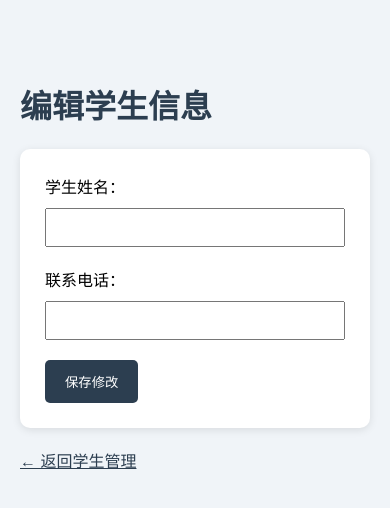
After one commit to tongweichen/go-training-management-system, a Flask app: template templates/edit_student.html in a window 390 px wide. The commit adds this page. Shown: the top 508 px of the page. Run offline with Flask 3, Linux system fonts and the light colour scheme; the template is opened without the code that fills it, so the values that code supplies are empty.

Commit message:
Implement student information editing
Added an edit page and Flask route to update student names and phone numbers in SQLite.

```diff
--- a/app.py
+++ b/app.py
@@ -4,14 +4,17 @@ from flask import Flask, render_template, request, redirect, url_for
 app = Flask(__name__)
 
 
+# Homepage
 @app.route("/")
 def home():
     return render_template("index.html")
 
 
+# Student Management - Add and View Students
 @app.route("/students", methods=["GET", "POST"])
 def students():
 
+    # Add a new student
     if request.method == "POST":
         name = request.form.get("name", "").strip()
         phone = request.form.get("phone", "").strip()
@@ -32,12 +35,16 @@ def students():
 
         return redirect(url_for("students"))
 
+    # Read all students from database
     connection = sqlite3.connect("go_training.db")
     connection.row_factory = sqlite3.Row
 
     cursor = connection.cursor()
 
-    cursor.execute("SELECT id, name, phone FROM students ORDER BY id DESC")
+    cursor.execute(
+        "SELECT id, name, phone FROM students ORDER BY id DESC"
+    )
+
     student_list = cursor.fetchall()
 
     connection.close()
@@ -45,5 +52,50 @@ def students():
     return render_template("students.html", students=student_list)
 
 
+# Edit Student Information
+@app.route("/students/<int:student_id>/edit", methods=["GET", "POST"])
+def edit_student(student_id):
+
+    connection = sqlite3.connect("go_training.db")
+    connection.row_factory = sqlite3.Row
+
+    cursor = connection.cursor()
+
+    # Save updated information
+    if request.method == "POST":
+        name = request.form.get("name", "").strip()
+        phone = request.form.get("phone", "").strip()
+
+        if not name:
+            connection.close()
+            return "Student name is required", 400
+
+        cursor.execute(
+            "UPDATE students SET name = ?, phone = ? WHERE id = ?",
+            (name, phone, student_id)
+        )
+
+        connection.commit()
+        connection.close()
+
+        return redirect(url_for("students"))
+
+    # Get the current student's information
+    cursor.execute(
+        "SELECT id, name, phone FROM students WHERE id = ?",
+        (student_id,)
+    )
+
+    student = cursor.fetchone()
+
+    connection.close()
+
+    if student is None:
+        return "Student not found", 404
+
+    return render_template("edit_student.html", student=student)
+
+
+# Run the Flask application
 if __name__ == "__main__":
     app.run(debug=True)
--- /dev/null
+++ b/templates/edit_student.html
@@ -0,0 +1,93 @@
+<!DOCTYPE html>
+<html lang="zh-CN">
+<head>
+    <meta charset="UTF-8">
+    <meta name="viewport" content="width=device-width, initial-scale=1.0">
+    <title>编辑学生信息</title>
+
+    <style>
+        body {
+            background-color: #f0f4f8;
+            font-family: "Microsoft YaHei", sans-serif;
+            margin: 0;
+        }
+
+        .container {
+            max-width: 600px;
+            margin: 40px auto;
+            padding: 20px;
+        }
+
+        .card {
+            background-color: white;
+            padding: 25px;
+            border-radius: 10px;
+            box-shadow: 0 2px 8px rgba(0, 0, 0, 0.1);
+        }
+
+        h1 {
+            color: #2c3e50;
+        }
+
+        input {
+            width: 100%;
+            padding: 10px;
+            margin: 10px 0 20px;
+            box-sizing: border-box;
+        }
+
+        button {
+            background-color: #2c3e50;
+            color: white;
+            padding: 12px 20px;
+            border: none;
+            border-radius: 5px;
+            cursor: pointer;
+        }
+
+        button:hover {
+            background-color: #1a252f;
+        }
+
+        .back-link {
+            display: inline-block;
+            margin-top: 20px;
+            color: #2c3e50;
+        }
+    </style>
+</head>
+
+<body>
+    <div class="container">
+        <h1>编辑学生信息</h1>
+
+        <div class="card">
+            <form method="POST">
+
+                <label for="name">学生姓名：</label>
+                <input
+                    type="text"
+                    id="name"
+                    name="name"
+                    value="{{ student.name }}"
+                    required
+                >
+
+                <label for="phone">联系电话：</label>
+                <input
+                    type="tel"
+                    id="phone"
+                    name="phone"
+                    value="{{ student.phone or '' }}"
+                >
+
+                <button type="submit">保存修改</button>
+            </form>
+        </div>
+
+        <a class="back-link" href="{{ url_for('students') }}">
+            ← 返回学生管理
+        </a>
+    </div>
+</body>
+</html>
--- a/templates/students.html
+++ b/templates/students.html
@@ -120,6 +120,7 @@
                             <th>编号</th>
                             <th>姓名</th>
                             <th>联系电话</th>
+                            <th>操作</th>
                         </tr>
                     </thead>
 
@@ -129,6 +130,11 @@
                             <td>{{ student.id }}</td>
                             <td>{{ student.name }}</td>
                             <td>{{ student.phone or "未填写" }}</td>
+                            <td>
+                                <a href="{{ url_for('edit_student', student_id=student.id) }}">
+                                   编辑
+                                 </a>
+                            </td>
                         </tr>
                         {% endfor %}
                     </tbody>
```
